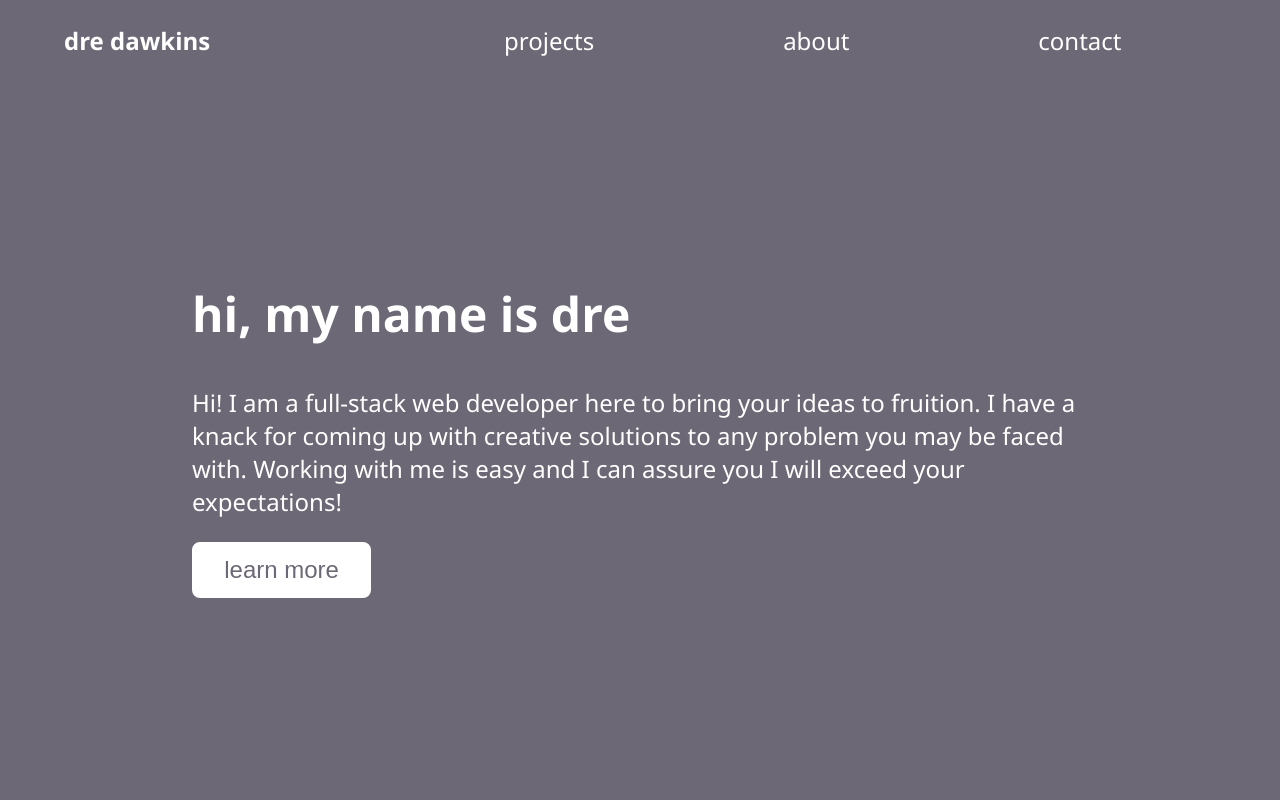
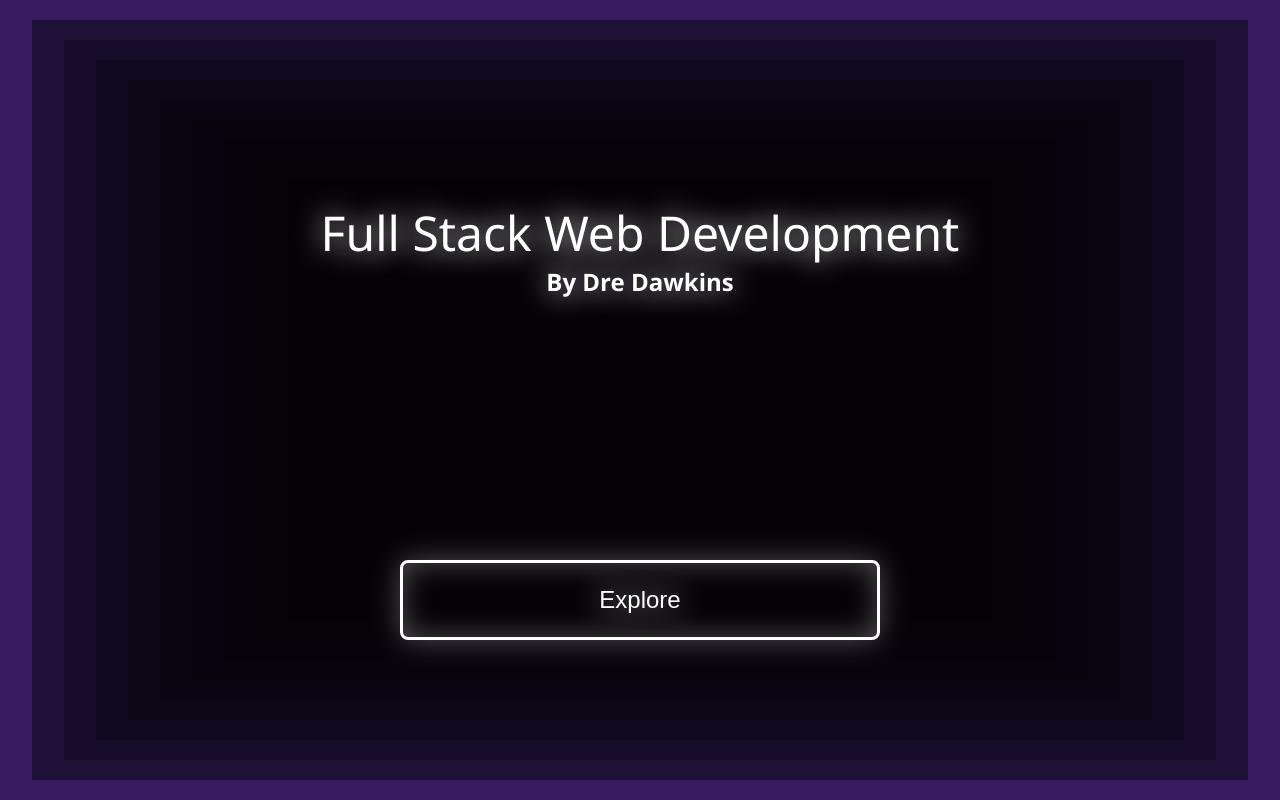
Before and after one commit to dredawkins11/personal-portfolio, a React app: page / in a window 1280 px wide. Shown: the top 800 px of the page. Built offline with nearby package versions, Linux system fonts and the light colour scheme.

Commit message:
created updated landing page

```diff
--- a/src/App.jsx
+++ b/src/App.jsx
@@ -1,20 +1,17 @@
 import React from "react";
 import About from "./components/About";
+import Background from "./components/Background";
 import Header from "./components/Header";
 import Intro from "./components/Intro";
 import Projects from "./components/Projects";
-import Skills from "./components/Skills";
 import "./styles/App.scss"
 
 const App = () =>{
     return (
         <React.Fragment>
-            <Header />
+            <Background layers={10} />
             <main>
-                <Intro/>
-                <Projects/>
-                <Skills/>
-                <About/>
+                <Intro />
             </main>
             {/* <Footer /> */}
         </React.Fragment>
--- /dev/null
+++ b/src/components/Background.jsx
@@ -0,0 +1,23 @@
+import React from "react";
+import "../styles/Background.scss";
+
+const Background = (props) => {
+    const layerStyle = [];
+    for (let i = 0; i < props.layers; i++) {
+        layerStyle.push({
+            width: (i ? 100 -  (i * 5) + "vw" : "95vw"),
+            height: (i ? 100 - (i * 5) + "vh" : "95vh"),
+        });
+        console.log(layerStyle);
+    }
+    console.log(props, layerStyle);
+
+    return (
+        <div className="base-background">
+            {layerStyle.map((style, i) => {
+                return <div style={style}></div>;
+            })}
+        </div>
+    );
+};
+export default Background;
--- a/src/components/Intro.jsx
+++ b/src/components/Intro.jsx
@@ -3,15 +3,12 @@ import "../styles/Intro.scss";
 
 const Intro = () => {
   return (
-    <section>
-      <h1>hi, my name is dre</h1>
+    <section className="intro-section">
+      <h1>Full Stack Web Development</h1>
       <p>
-        Hi! I am a full-stack web developer here to bring your ideas to
-        fruition. I have a knack for coming up with creative solutions to any
-        problem you may be faced with. Working with me is easy and I can assure
-        you I will exceed your expectations!
+        By Dre Dawkins
       </p>
-      <button className="learn-more-button">learn more</button>
+      <button className="explore-button">Explore</button>
     </section>
   );
 };
--- a/src/styles/App.scss
+++ b/src/styles/App.scss
@@ -7,8 +7,15 @@ html, body {
     font-family: 'Segoe UI', Tahoma, Geneva, Verdana, sans-serif;
     color: variables.$primary-text;
     font-size: 16px;
-    overflow-x: hidden;
+    overflow: hidden;
     scroll-behavior: smooth;
+}
+
+#root {
+    margin: 0;
+    padding: 0;
+    width: 100vw;
+    height: 100vh;
 }
 
 ::-webkit-scrollbar {
@@ -23,24 +30,29 @@ html, body {
 }
 
 main {
+    position: relative;
     display: flex;
     flex-flow: column nowrap;
     align-items: center;
     justify-content: space-around;
     width: 100vw;
-    padding: 20vh 0;
-    gap: 40vh;
+    height: 100vh;
+    z-index: 1000;
 }
 
 section {
-    width: 70%;
+    width: 75vw;
+    height: 75vh;
+    text-shadow: 0px 0px 30px #fff;
 
     h1 {
+        text-align: center;
         font-size: 3rem;
         margin-bottom: 5vh;
     }
 
     p {
+        text-align: center;
         font-size: 1.5rem;
     }
 }
--- /dev/null
+++ b/src/styles/Background.scss
@@ -0,0 +1,17 @@
+.base-background {
+    position: absolute;
+    display: flex;
+    align-items: center;
+    justify-content: center;
+    width: 100vw;
+    height: 100vh;
+
+
+    div {
+        position: absolute;
+        opacity: 25%;
+        mix-blend-mode: color-burn;
+        background-color: #371C62;
+        box-shadow: 0px 0px 5px 7px rgba(0,0,0,0.75) inset;
+    }
+}
--- a/src/styles/Intro.scss
+++ b/src/styles/Intro.scss
@@ -1,9 +1,28 @@
 @use "variables";
 @use "mixins";
 
-    .learn-more-button {
-        @include mixins.light-button;
+    .intro-section {
+        display: flex;
+        flex-flow: column nowrap;
+        justify-content: space-between;
+        align-items: center;
+        height: 60%;
 
-        width: 20%;
-        height: 7vh;
+        h1 {
+            margin-bottom: 0;
+            font-weight: lighter;
+        }
+
+        p {
+            flex-grow: 1;
+            margin-top: 0;
+            font-weight: bolder
+        }
     }
+
+    .explore-button {
+        @include mixins.dark-button;
+
+        width: 50%;
+        height: 10vh;
+    }
--- a/src/styles/_mixins.scss
+++ b/src/styles/_mixins.scss
@@ -1,15 +1,42 @@
 @use "variables";
 
+@mixin button {
+    border-radius: 0.5rem;
+    font-size: 1.5rem;
+    transition: all 0.2s linear;
+    border: 3px solid;
+
+    &:hover {
+        transform: scale(1.03);
+        cursor: pointer;
+    }
+}
+
 @mixin light-button {
-    border: 3px solid variables.$primary-text;
-    border-radius: .5rem;
+    @include button;
+    border-color: variables.$primary-text;
     color: variables.$secondary-text;
-    font-size: 1.5rem;
-    transition: all .2s;
     background: variables.$primary-text;
 
     &:hover {
         color: variables.$primary-text;
         background-color: variables.$background-color;
+        box-shadow: variables.$lift-shadow;
     }
 }
+
+@mixin dark-button {
+    @include button;
+    border-color: variables.$primary-text;
+    color: variables.$primary-text;
+    background: none;
+    box-shadow: 0px 0px 30px 0px rgba(255, 255, 255, 0.3),
+        inset 0px 0px 30px 0px rgba(255, 255, 255, 0.3);
+    text-shadow: 0px 0px 30px #fff;
+
+    &:hover {
+        color: variables.$darkest-background;
+        background-color: variables.$primary-text;
+        box-shadow: variables.$lift-shadow;
+    }
+}
--- a/src/styles/_variables.scss
+++ b/src/styles/_variables.scss
@@ -1,3 +1,6 @@
-$background-color: #6D6875;
+$background-color: #371C62;
+$darkest-background: #040206;
+$primary-color: #371C62;
 $primary-text: #ffffff;
-$secondary-text: #6D6875;
+$secondary-text: #8D76B0;
+$lift-shadow: 0px 0px 15px 1px rgba(0,0,0,0.3);
```
